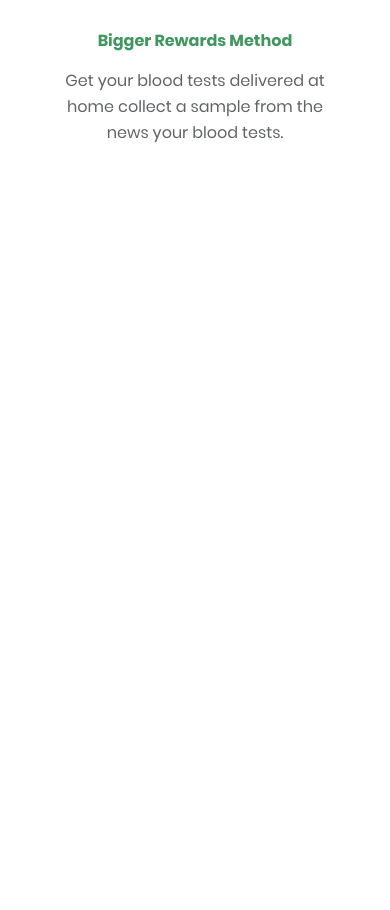
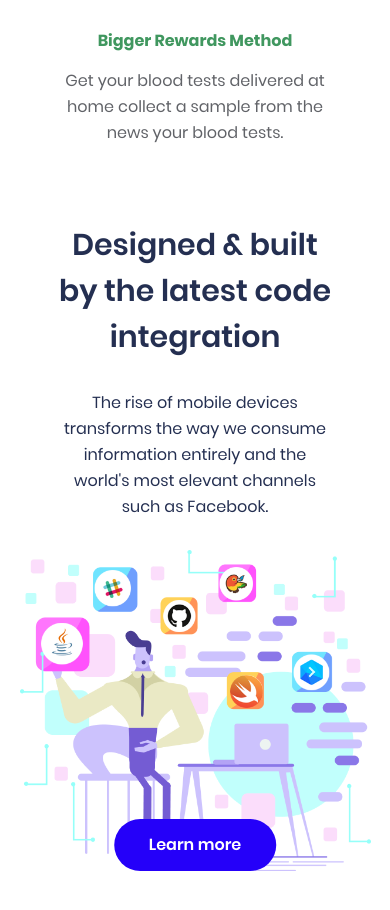
Before and after one commit to sardorshodmonov786/AppLab, a plain HTML site: page index.html in a window 390 px wide. Shown: the part 4849-5759 px from the top of the page. Before the commit the page ends 5071 px from the top, so only its background shows below. Drawn offline with Linux system fonts and the light colour scheme.

Commit message:
Make up part Code Integretion with responsive

```diff
--- a/css/styles.css
+++ b/css/styles.css
@@ -537,3 +537,91 @@ body{
         margin-right: 0;
     }
 }
+.container--code__integration{
+    display: flex;
+    align-items: center;
+}
+.code-integration__main{
+    width: 415px;
+    margin-left: 111px;
+}
+.code-integration__heading{
+    margin: 0;
+    font-weight: 600;
+    font-size: 36px;
+    line-height: 46px;
+    color: #242f51;
+}
+.code-integration__text{
+    margin-top: 30px;
+    margin-bottom: 42px;
+    color: #616368;
+    line-height: 26px;
+}
+@media (max-width: 1120px) {
+    .conteiner--code__integration{
+        position: relative;
+    }
+    .code-integration__main{
+        position: absolute;
+        top: center;
+        right: 7%;
+    }
+    .code-integration__img{
+        opacity: 0.5;
+    }
+}
+@media (max-width: 1000px){
+    .code-integration__main{
+        text-align: center;
+        margin: 0 auto;
+    }
+    .code-integration__heading{
+        width: 80%;
+    }
+    .code-integration__text{
+        width: 80%;
+        color: #242f51;
+    }
+}
+@media (max-width: 900px) {
+    .container--code__integration{
+        position: relative;
+        flex-direction: column;
+    }
+    .code-integration__main{
+        position: static;
+    }
+    .code-integration__heading{
+        margin: 0 auto;
+    }
+    .code-integration__text{
+        margin: 30px auto;
+    }
+    .code-integration__img{
+        opacity: 1;
+        order: 1;
+    }
+    .code-integration__link{
+        position: absolute;
+        bottom: 0;
+        right: 50%;
+        transform: translateX(50%);
+    }
+}
+@media (max-width: 650px) {
+    .code-integration__heading{
+        font-size: 30px;
+    }
+}
+@media (max-width: 500px) {
+    .code-integration__img{
+        width: 100%;
+        height: auto;
+    }
+}
+@media (max-width: 450px) {
+    .code-integration__main{
+        width: 100%;
+    }
+}
--- a/index.html
+++ b/index.html
@@ -122,5 +122,15 @@
 				</ul>
 			</div>
 		</div>
+		<div class="code-integration">
+			<div class="container container--code__integration">
+				<img class="code-integration__img" src="img/code-integration.png" alt="code-integration" height="547" />
+				<div class="code-integration__main">
+					<h3 class="code-integration__heading">Designed & built by the latest code integration</h3>
+					<p class="code-integration__text">The rise of mobile devices transforms the way we consume information entirely and the world's most elevant channels such as Facebook.</p>
+					<a class="button code-integration__link" href="#">Learn more</a>
+				</div>
+			</div>
+		</div>
 	</div><!-- site -->
 </body>
```
